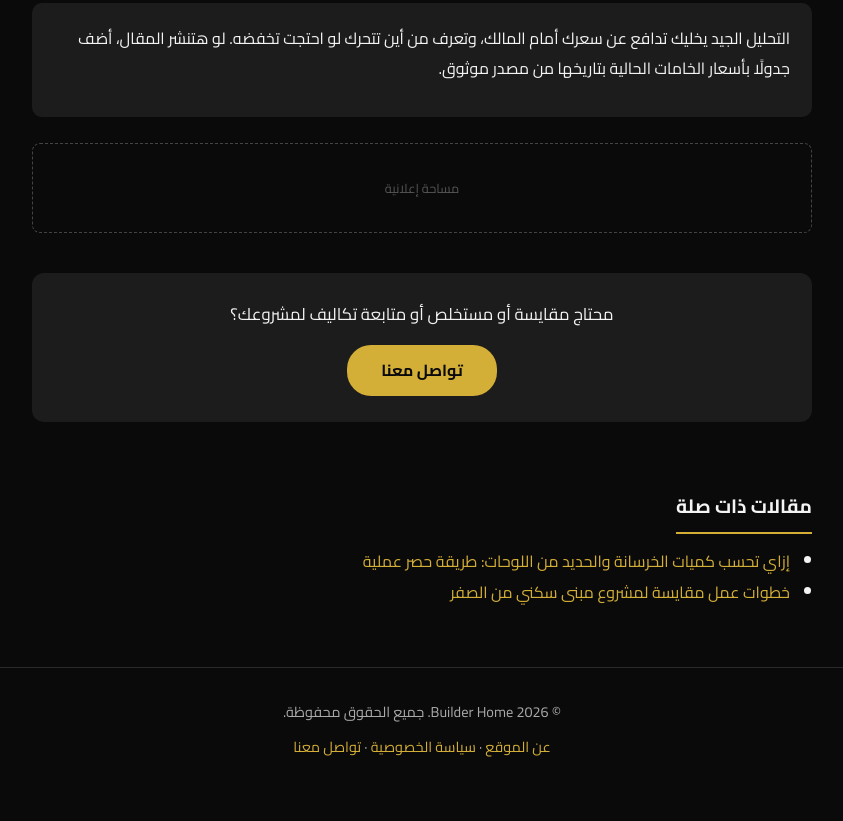
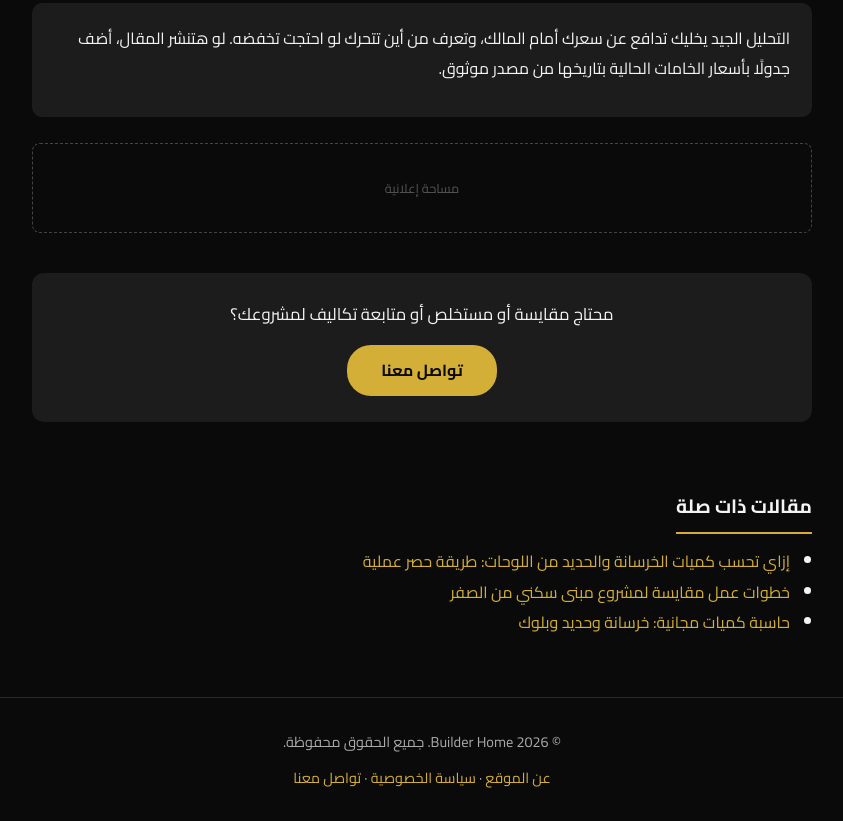
Before and after one commit to mahmoudsaberabdelaleem-bit/builder-home, a plain HTML site: page articles/concrete-price-analysis/index.html in a window 1280 px wide. Shown: the part 2561-3382 px from the top of the page, without its empty margins (218-1061 px from the left). Before the commit the page ends 3352 px from the top, so only its background shows below. Drawn offline with Linux system fonts and the light colour scheme.

Commit message:
Add link to free quantity calculator

```diff
--- a/articles/concrete-price-analysis/index.html
+++ b/articles/concrete-price-analysis/index.html
@@ -119,6 +119,7 @@
         <ul>
         <li><a href="../concrete-steel-quantities/">إزاي تحسب كميات الخرسانة والحديد من اللوحات: طريقة حصر عملية</a></li>
         <li><a href="../make-boq-from-scratch/">خطوات عمل مقايسة لمشروع مبنى سكني من الصفر</a></li>
+        <li><a href="../calculator/">حاسبة كميات مجانية: خرسانة وحديد وبلوك</a></li>
         </ul>
       </aside>
     </article>
```
